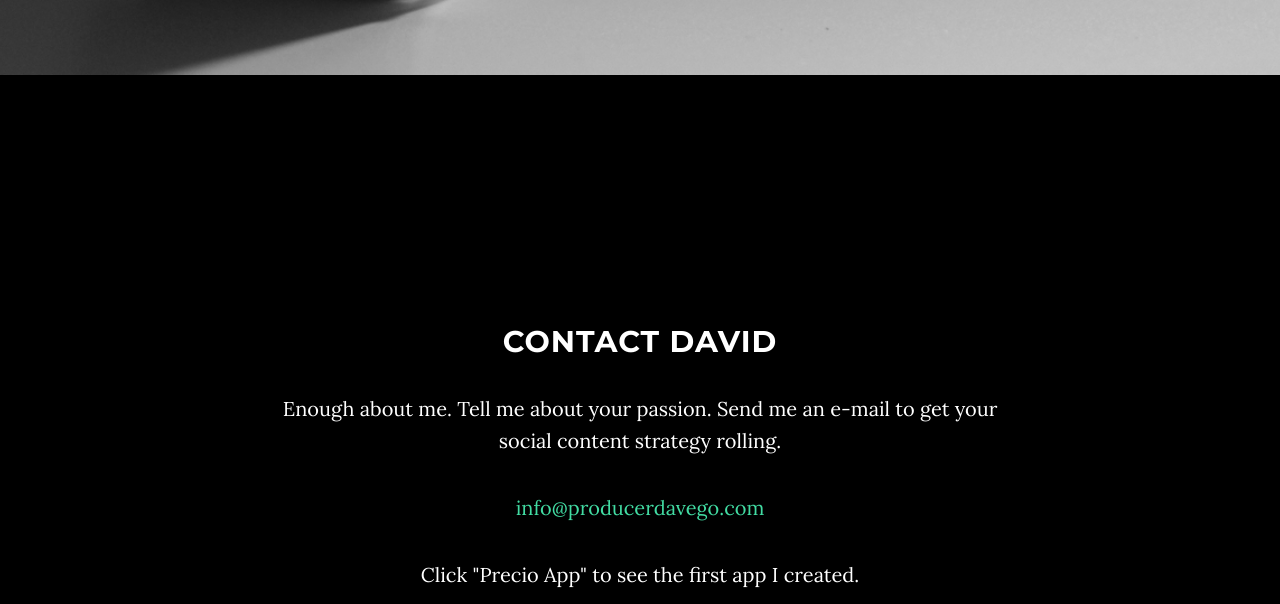
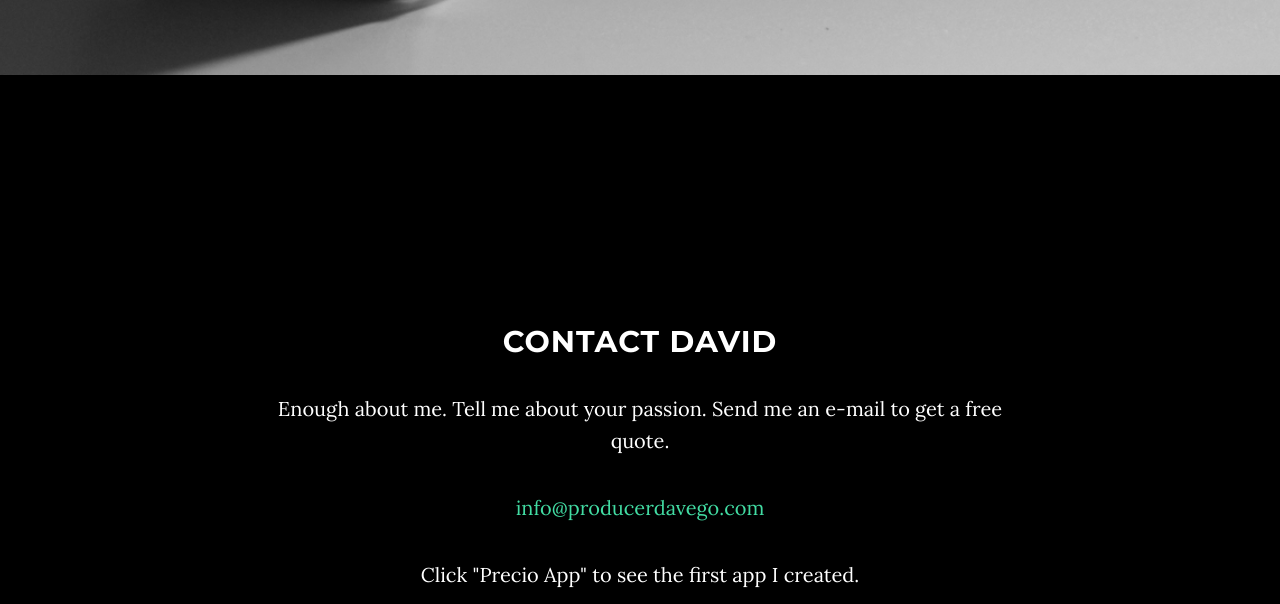
Before and after one commit to Evad241030/myProducer, a website: page index.html in a window 1280 px wide. Shown: the part 2038-2642 px from the top of the page. Drawn offline with nearby package versions, Linux system fonts and the light colour scheme; some packages are replaced by stand-ins of ours.

Commit message:
Added Call to Action

```diff
--- a/index.html
+++ b/index.html
@@ -117,7 +117,7 @@
         <div class="row">
             <div class="col-lg-8 col-lg-offset-2">
                 <h2>Contact David</h2>
-                <p>Enough about me. Tell me about your passion. Send me an e-mail to get your social content strategy rolling.</p>
+                <p>Enough about me. Tell me about your passion. Send me an e-mail to get a free quote.</p>
                 <p><a href="mailto:info@producerdavego.com">info@producerdavego.com</a>
                 </p>
                 <p>Click "Precio App" to see the first app I created.</p>
```
